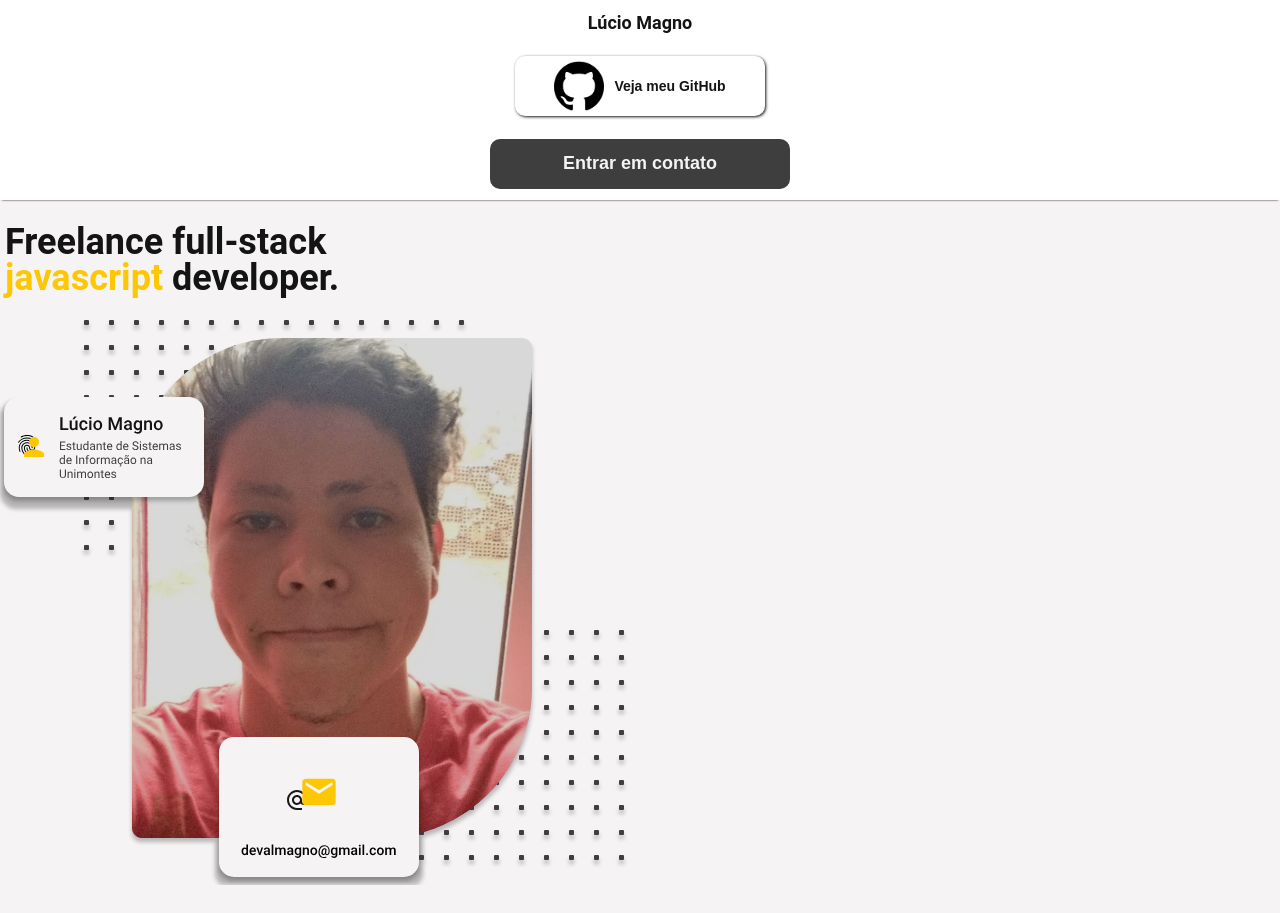
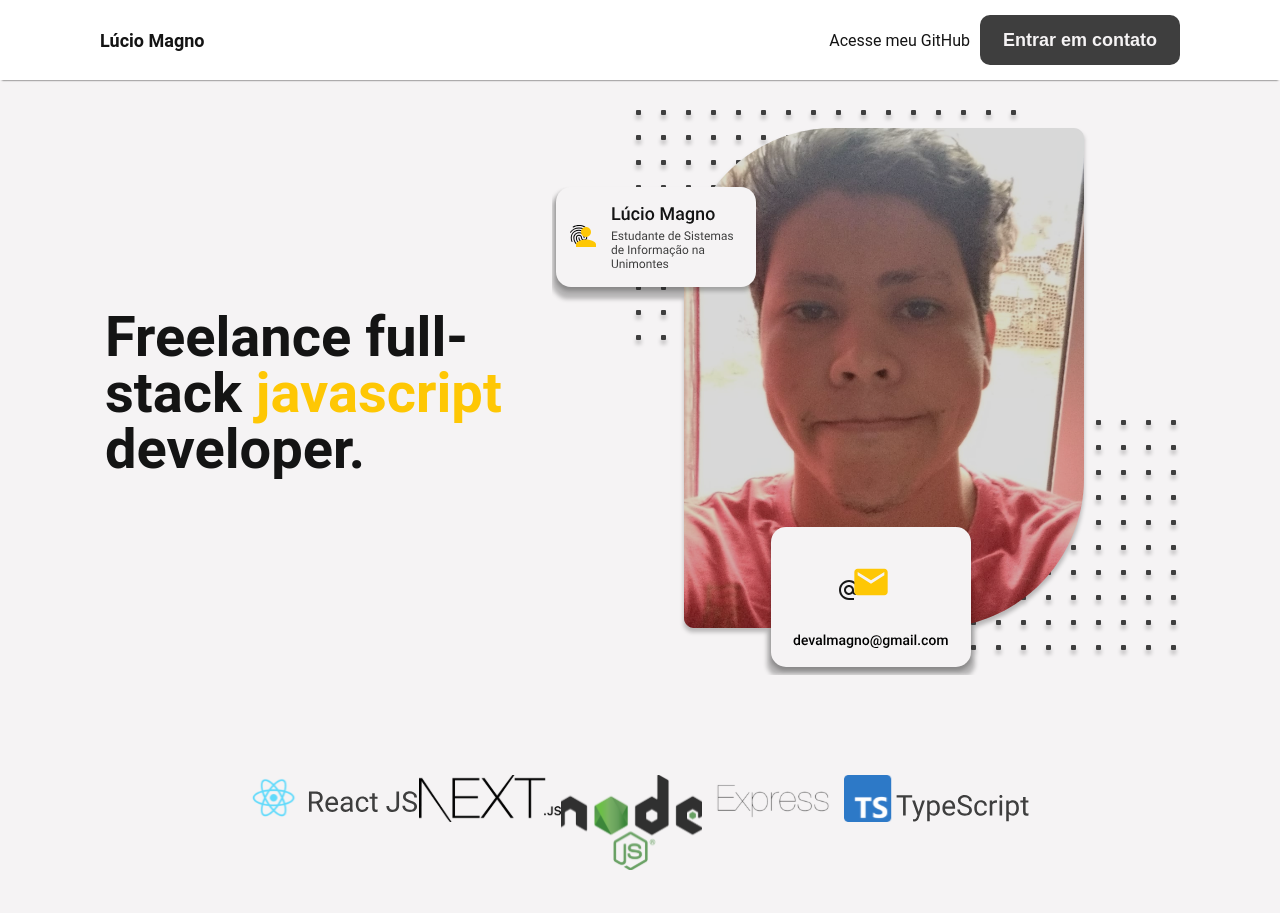
Before and after one commit to devalmagno/devalmagno-site, a Next.js app: page / in a window 1280 px wide. Shown: the top 913 px of the page. Built offline with nearby package versions, Linux system fonts and the light colour scheme.

Commit message:
Desktop and mobile interface completed, but in the future will have updates

```diff
--- a/components/sendMessageButton.js
+++ b/components/sendMessageButton.js
@@ -3,7 +3,7 @@ import styles from './sendMessageButton.module.css';
 export default function SendMessageButton() {
     return (
         <button className={styles.sendMessageButton}>
-            <a>
+            <a target="_blank" href="https://api.whatsapp.com/send?phone=5538998925788&text=Ol%C3%A1%2C%20L%C3%BAcio.%20Estou%20interessado%20nos%20seus%20servi%C3%A7os%20e%20desejo%20te%20contratar.">
                 Entrar em contato
             </a>
         </button>
--- a/components/sendMessageButton.module.css
+++ b/components/sendMessageButton.module.css
@@ -4,6 +4,8 @@
     border-radius: 10px;
     width: 300px;
     height: 50px;
+
+    cursor: pointer;
 }
 
 .sendMessageButton a {
@@ -15,3 +17,9 @@
 .sendMessageButton:hover {
     background-color: #595959;
 }
+
+@media (min-width: 700px) {
+    .sendMessageButton {
+        width: 200px;
+    }
+}
--- a/pages/index.js
+++ b/pages/index.js
@@ -10,18 +10,19 @@ function HomePage() {
                     Lúcio Magno
                 </span>
 
-                <a className={homecss.githubDesktop} target="_blank" href="https://github.com/devalmagno">
-                    Veja meu GitHub
-                </a>
-
                 <button className={homecss.githubMobile}>
                     <a target="_blank" href="https://github.com/devalmagno">
                         <img src="/images/icons/github.svg" />
-                        Veja meu GitHub
-                    </a>
+                            Veja meu GitHub
+                        </a>
                 </button>
 
-                <SendMessageButton />
+                <div className={homecss.buttonsDesktop}>
+                    <a className={homecss.githubDesktop} target="_blank" href="https://github.com/devalmagno">
+                        Acesse meu GitHub
+                    </a>
+                    <SendMessageButton />
+                </div>
             </header>
 
             <main>
@@ -35,34 +36,34 @@ function HomePage() {
 
                 <div>
                     <div className={homecss.stackDesktop}>
-                        <a>
+                        <a target="_blank" href="https://pt-br.reactjs.org/">
                             <img src="/images/icons/reactjs-large.svg" />
                         </a>
-                        <a>
+                        <a target="_blank" href="https://nextjs.org/">
                             <img src="/images/icons/nextjs-large.svg" />
                         </a>
-                        <a>
+                        <a target="_blank" href="https://nodejs.org/en/">
                             <img src="/images/icons/nodejs-large.svg" />
                         </a>
-                        <a>
+                        <a target="_blank" href="https://expressjs.com/pt-br/">
                             <img src="/images/icons/express-large.svg" />
                         </a>
-                        <a>
+                        <a target="_blank" href="https://www.typescriptlang.org/">
                             <img src="/images/icons/typescript-large.svg" />
                         </a>
                     </div>
 
                     <div className={homecss.stackMobile}>
-                        <a>
+                        <a target="_blank" href="https://pt-br.reactjs.org/">
                             <img src="/images/icons/reactjs-small.svg" />
                         </a>
-                        <a>
+                        <a target="_blank" href="https://nextjs.org/">
                             <img src="/images/icons/nextjs-small.svg" />
                         </a>
-                        <a>
+                        <a target="_blank" href="https://nodejs.org/en/">
                             <img src="/images/icons/nodejs-small.svg" />
                         </a>
-                        <a>
+                        <a target="_blank" href="https://www.typescriptlang.org/">
                             <img src="/images/icons/typescript-small.svg" />
                         </a>
                     </div>
--- a/styles/home.module.css
+++ b/styles/home.module.css
@@ -1,5 +1,4 @@
 .header {
-    width: 100vw;
     height: 200px;
     display: flex;
     flex-direction: column;
@@ -7,7 +6,6 @@
     align-items: center;
     background-color: #ffffff;
     box-shadow: 0 2px 2px -2px #141414;
-
 }
 
 .header span {
@@ -45,6 +43,10 @@
 
 .information {
     line-height: 1;
+    display: flex;
+    flex-direction: column;
+    /* justify-content: center; */
+    align-items: center;
 }
 
 .information h1 {
@@ -93,3 +95,55 @@
 .footer div {
     height: 30px;
 }
+
+@media(min-width: 900px) {
+    .header {
+        height: 80px;
+
+        display: flex;
+        flex-direction: row;
+        justify-content: space-between;
+        padding: 0 100px 0 100px;
+    }
+
+    .buttonsDesktop {
+        display: flex;
+        align-items: center;
+    }
+
+    .githubMobile {
+        display: none;
+    }
+
+    .githubDesktop {
+        display: block;
+        font-size: 16px;
+        margin-right: 10px;
+    }
+
+    .information {
+        margin-top: 30px;
+
+        flex-direction: row;
+        justify-content: space-between;
+
+        padding: 0 100px 0 100px;
+    }
+
+    .information h1 {
+        font-size: 56px;
+        max-width: 550px;
+    }
+
+    .stackDesktop {
+        margin-top: 100px;
+        padding: 0 250px 0 250px;
+
+        display: flex;
+        justify-content: space-around;
+    }
+
+    .stackMobile {
+        display: none;
+    }
+}
```
